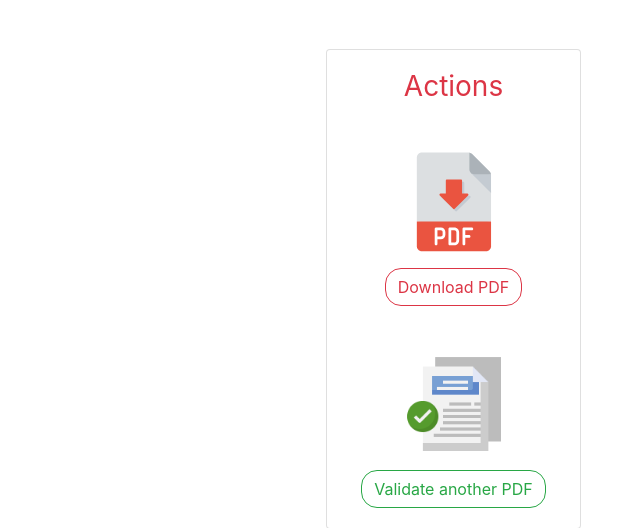
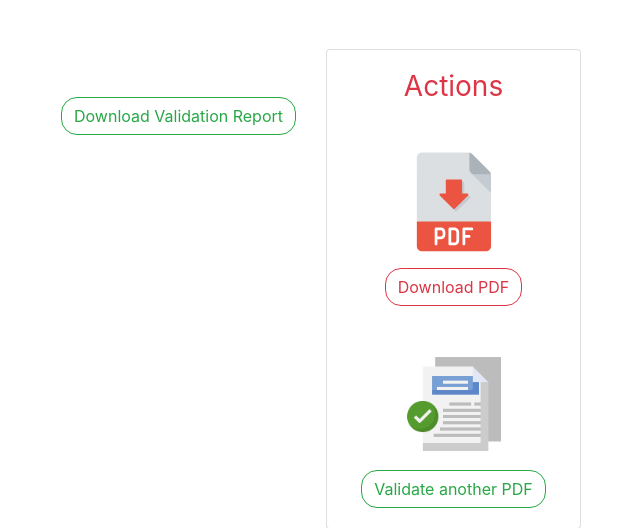
Before and after one commit to zorojurio/pdf-validator, a Django app: template signature_validator/templates/signature_validator/pdf_result.html in a window 1280 px wide. Shown: the part 80-608 px from the top of the page, without its empty margins (614-1254 px from the left). Run offline with Django 5.2, Linux system fonts and the light colour scheme; the template is opened without the code that fills it, so the values that code supplies are empty; parts of the project's set-up code (start-up, migrations or seed data) failed here and were passed over; some libraries are stand-ins or nearby versions.

Commit message:
add validation report download btn

```diff
--- a/signature_validator/templates/signature_validator/pdf_result.html
+++ b/signature_validator/templates/signature_validator/pdf_result.html
@@ -8,6 +8,10 @@
         <div class="row mt-5">
             <div class="col-lg-9 col-sm-12">
                 {% include 'signature_validator/pdf_validation_report.html' %}
+                <div class="text-right mt-5 mb-5">
+                    <a href="{% url 'signature-validator-view:pdf-result-download' pdf_restult.pk %}"
+                       class="btn btn-outline-success border-radius-one">Download Validation Report</a>
+                </div>
             </div>
             <div class="col-lg-3 col-sm-12">
                 <div class="card">
```
